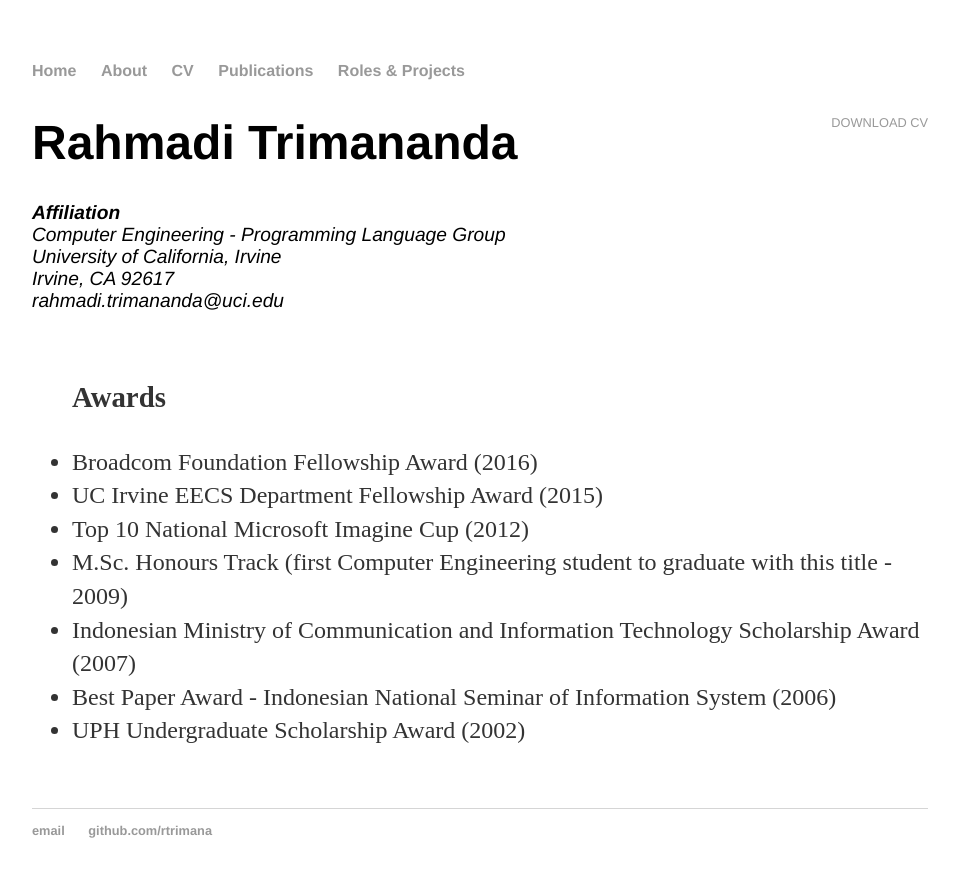
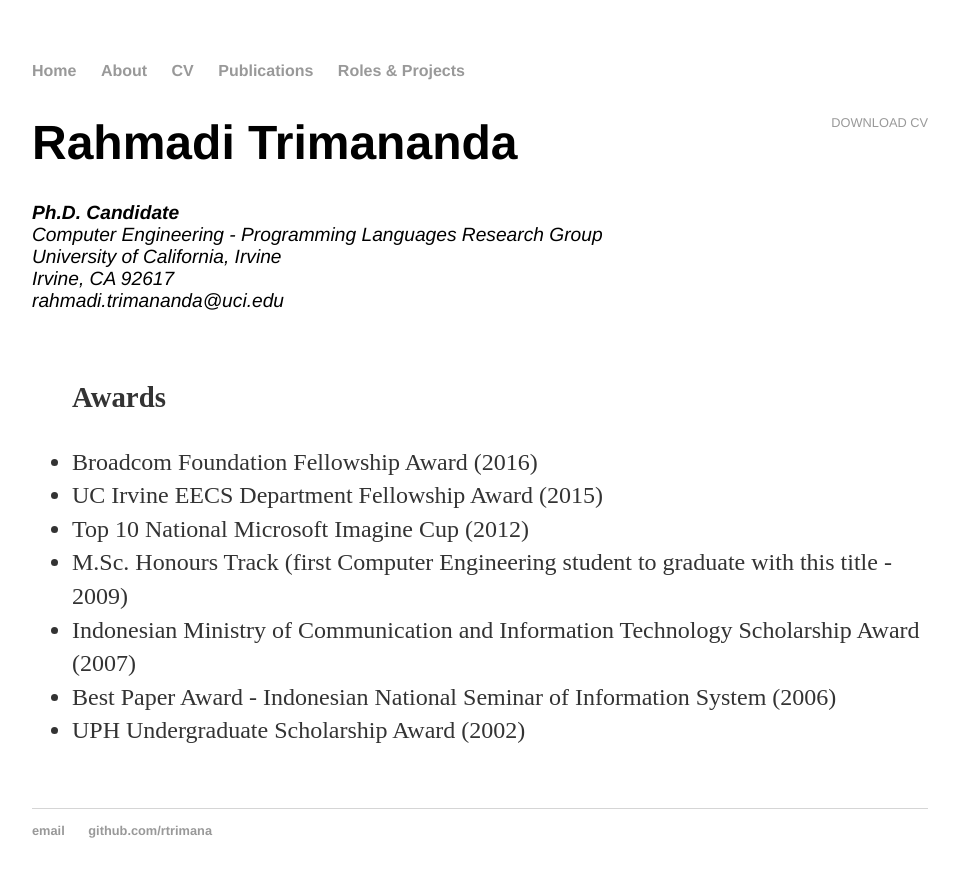
Before and after one commit to rtrimana/rahmaditrimananda.github.io, a Jekyll site: the page built from cv/index.html, in a window 1280 px wide. Shown: the top 877 px of the page, without its empty margins (160-1118 px from the left). Built offline with Jekyll 4.4.1, drawn with Linux system fonts in a browser that asks for light colours.

Commit message:
Update index.html

```diff
--- a/cv/index.html
+++ b/cv/index.html
@@ -7,8 +7,8 @@ title: CV of Your Name
 		<a href="#" class="download" title="Download CV as PDF">Download CV</a>
 					<h1>Rahmadi Trimananda</h1>
 					<address>
-					<strong>Affiliation</strong><br>
-					Computer Engineering - Programming Language Group<br>
+					<strong>Ph.D. Candidate</strong><br>
+					Computer Engineering - Programming Languages Research Group<br>
 					University of California, Irvine<br>
 					Irvine, CA 92617<br>
 					<!--abbr title="phone">P:</abbr> (123) 456-7890<br-->
```
